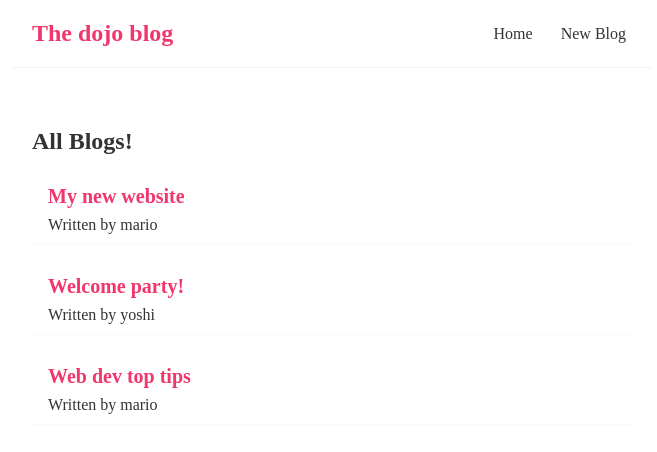
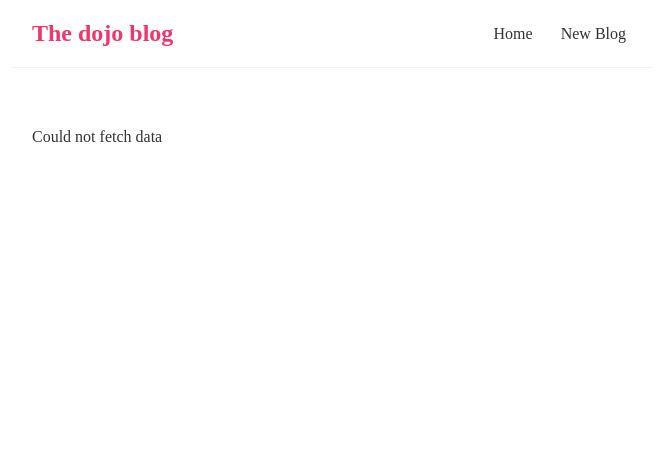
Before and after one commit to ArmanRuhit/React-Net-Ninja, a React (Create React App) app in the folder dojo-blog/: page / in a window 1280 px wide. Shown: the top 452 px of the page, without its empty margins (308-965 px from the left). Built offline with nearby package versions, Linux system fonts and the light colour scheme; no server answers; data requests are answered from the project's data file.

Commit message:
handle errors

```diff
--- a/dojo-blog/src/Home.js
+++ b/dojo-blog/src/Home.js
@@ -4,20 +4,30 @@ import {useState, useEffect} from 'react';
 const Home = () => {
     const [blogs, setBlogs] = useState(null);
     const [isPending, setIsPending] = useState(true);
+    const [err, setIsError] = useState(null);
 
     useEffect(() => {
         setTimeout(
-            () => {fetch('http://localhost:8000/blogs')
+            () => {fetch('http://localhost:8000/blogss')
             .then(res => {
+                if(!res.ok){
+                    throw Error('Could not fetch data');
+                }
                 return res.json();
             }).then((data) => {
                 setBlogs(data);
                 setIsPending(false);
-        })},1000);
+                setIsError(null);
+        }).catch(err => {
+            setIsError(err.message);
+            setIsPending(false);
+        })
+    },1000);
     }, []);
 
     return (
         <div className="home">
+            {err && <div>{err}</div> }
             {isPending && <div>Loading....</div>}
             {blogs && <BlogList blogs={blogs} title='All Blogs!'></BlogList>}
         </div>
```
